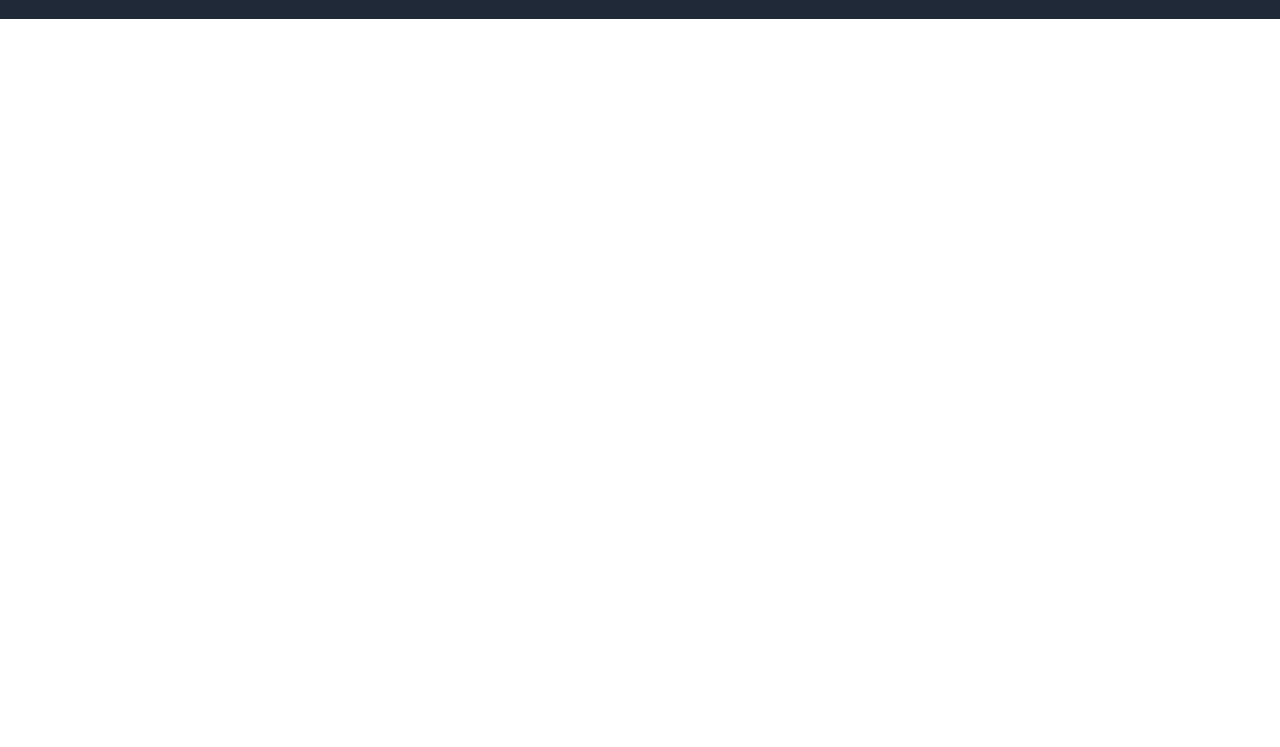
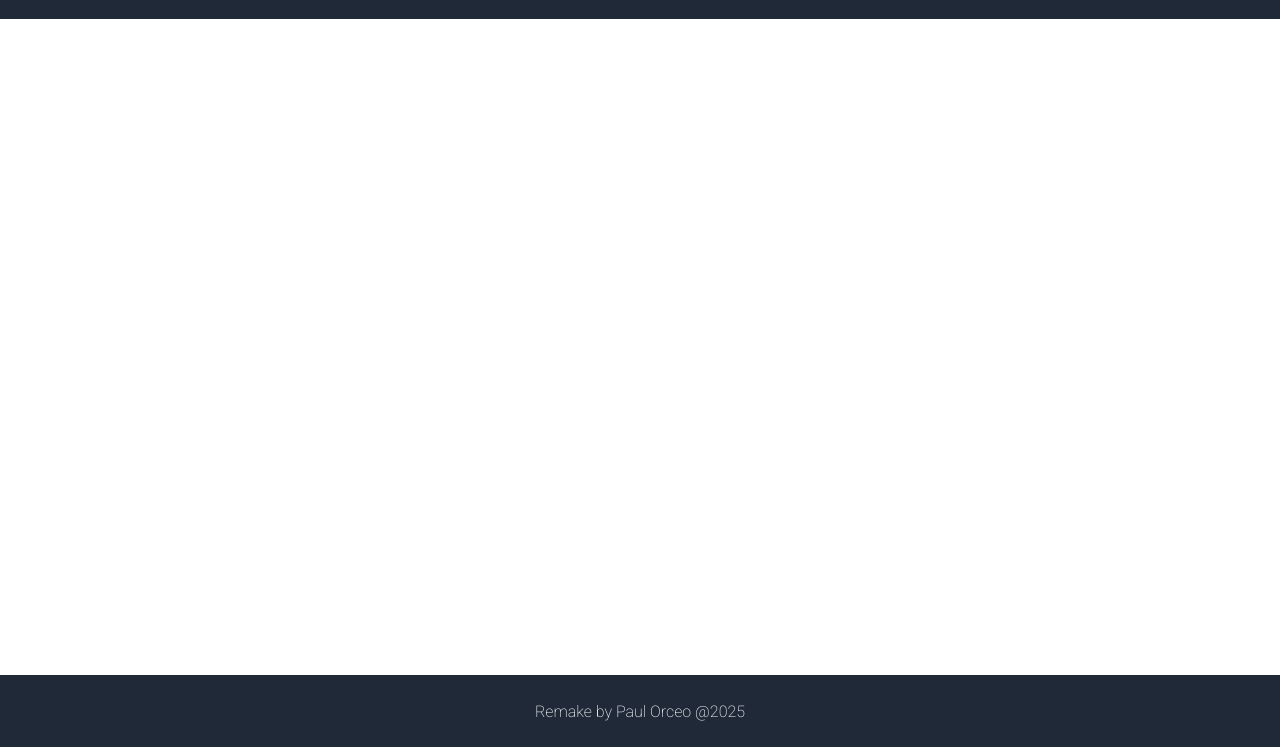
Before and after one commit to vinceopaul/practice-mini-projects, a plain HTML site: page 002-landing-page/index.html in a window 1280 px wide. Shown: the part 53-800 px from the top of the page. Drawn offline with Linux system fonts and the light colour scheme.

Commit message:
feat(layout): add footer section and behavior
Add footer and its style.

Make it stick to the bottom by:

*Change body axis to column using flex, to control the vertcial
layout behavior.

*Add `flex: 1` to the main section, so that it fills the available
space and shrinks if necessary, and to push the footer below, even
without any main contents.

*Add 100vh as initial height of the body, that will
act as a frame, so that the footer section will stick to the bottom.

```diff
--- a/002-landing-page/index.html
+++ b/002-landing-page/index.html
@@ -20,6 +20,13 @@
       </ul>
     </nav>
   </header>
+
+  <main></main>
+
+  <footer>
+    Remake by Paul Orceo &#64;2025
+  </footer>
+
 </body>
 
 </html>
--- a/002-landing-page/style.css
+++ b/002-landing-page/style.css
@@ -9,7 +9,14 @@
   font-family: Roboto, sans-serif;
 }
 
-header {
+body {
+  display: flex;
+  flex-direction: column;
+  min-height: 100vh;
+}
+
+header,
+footer {
   background-color: #1f2937;
 }
 
@@ -38,3 +45,19 @@ ul a {
   font-weight: 300;
   text-decoration: none;
 }
+
+main {
+  display: flex;
+  flex: 1;
+}
+
+footer {
+  height: 72px;
+  display: flex;
+  flex-direction: column;
+  align-items: center;
+  justify-content: center;
+  color: #e5e7eb;
+  font-size: 1rem;
+  font-weight: 200;
+}
```
